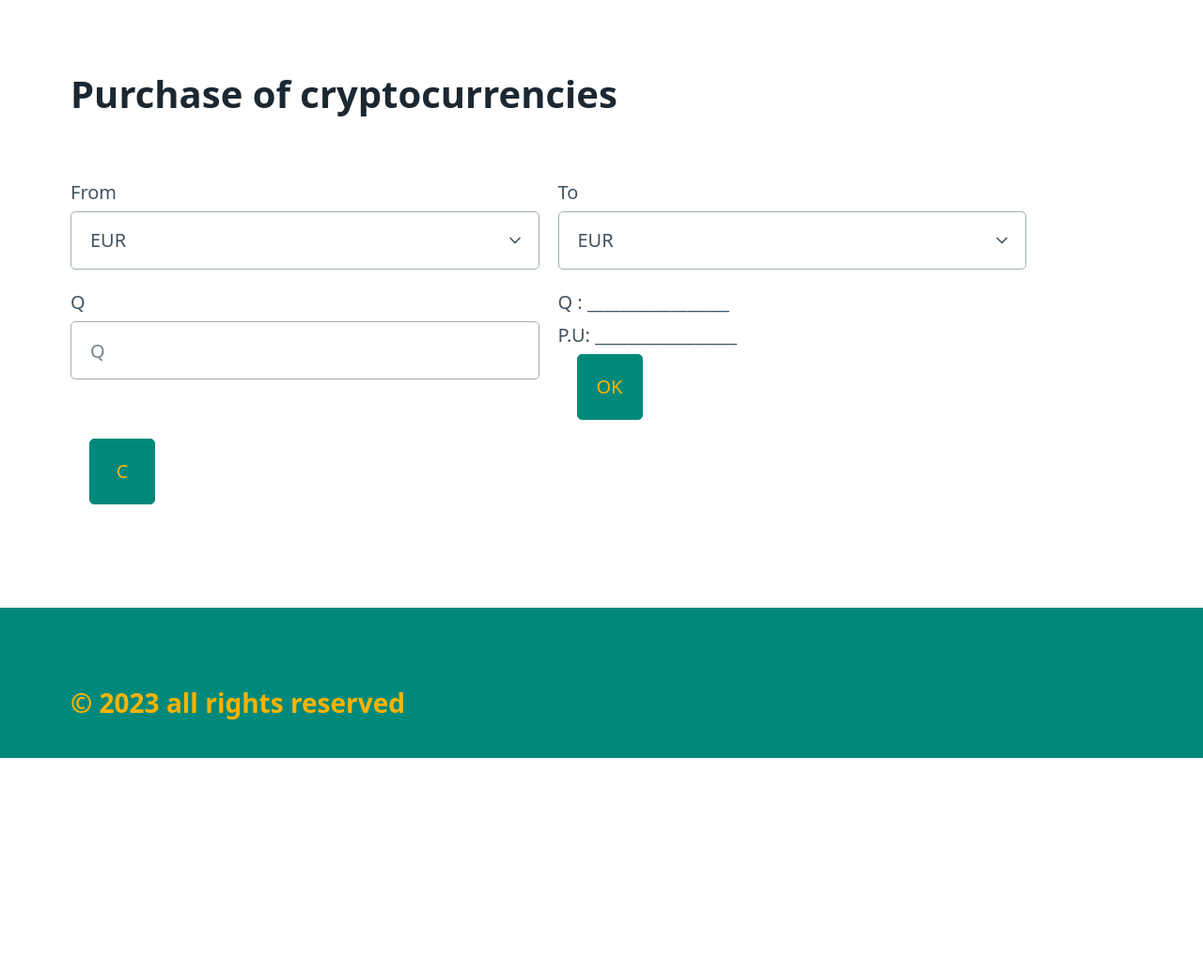
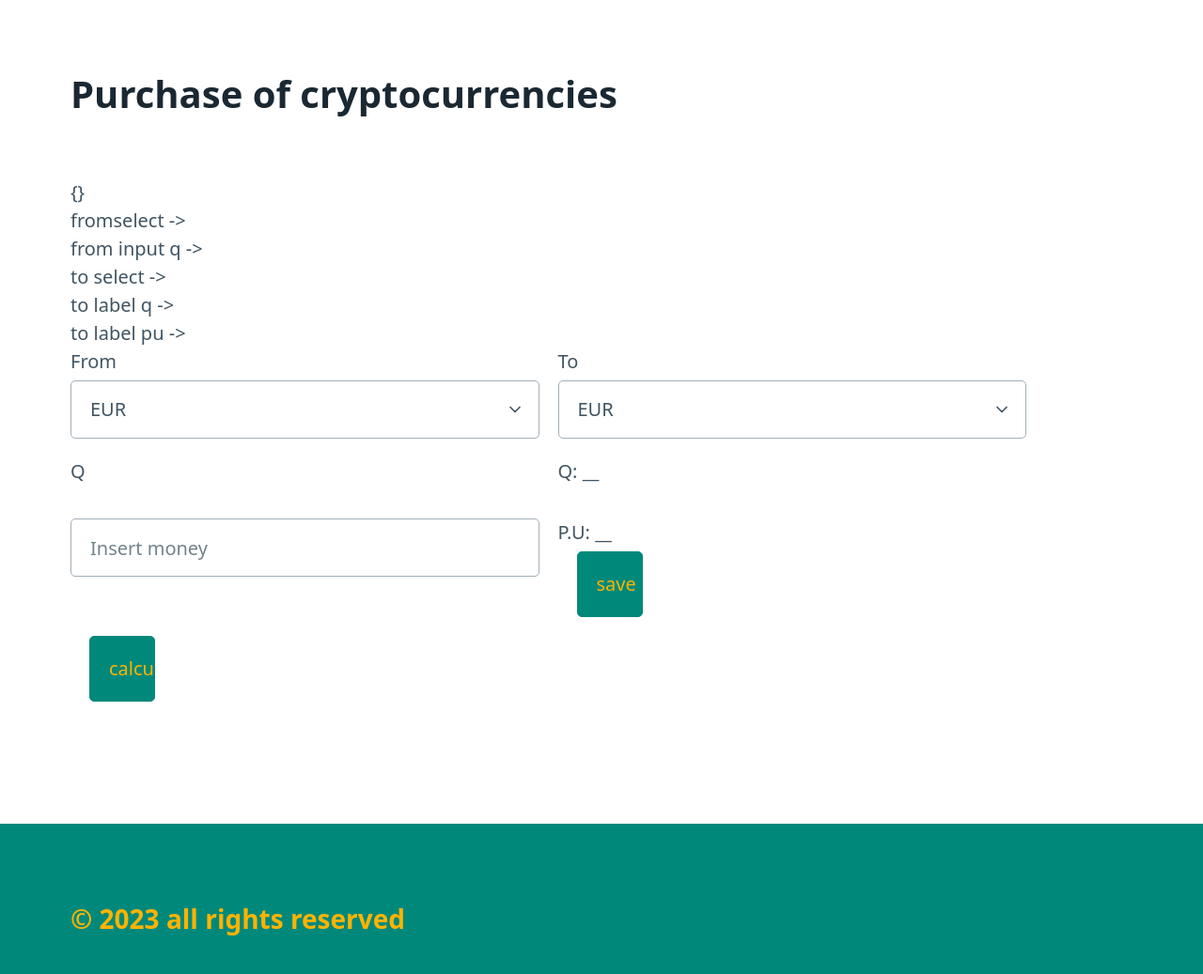
Before and after one commit to AhsokaTa/Cryptocurrency-movement, a Flask app: page /purchase in a window 1280 px wide. Shown: the part 160-1197 px from the top of the page at 94% size. Before the commit the page ends 967 px from the top, so only its background shows below. Run offline with Flask 3, Linux system fonts and the light colour scheme; data comes from the database, SQL or seed files in the repository; data that the repository does not hold is empty.

Commit message:
/purchase label

```diff
--- a/config.py
+++ b/config.py
@@ -1,2 +1,3 @@
 #API_key ="93D86494-DCE3-4077-A9F4-5C36C1D86E34"
-API_key ="ABB72C97-8169-406E-B987-0066905629BD"
+#API_key ="ABB72C97-8169-406E-B987-0066905629BD"
+API_key ="CE5AD4AA-AD40-4990-84DE-653810100224"
--- a/cripto_move/routes.py
+++ b/cripto_move/routes.py
@@ -1,5 +1,5 @@
 from cripto_move import app
-from flask import render_template
+from flask import render_template, request
 from cripto_move.models import *
 from cripto_move.database import *
 from config import API_key
@@ -41,18 +41,46 @@
         return render_template("index.html", reg=register)
     #return jsonify()
 
-@app.route("/purchase", methods=["GET", "POST"])
+@app.route("/purchase", methods=["GET","POST"])
 def purchase():
     #consulta de api
 
     cryptocurrencies = CoinApiIO(crypt_dic)
+
     rate = cryptocurrencies.crytocurrenciesValue("BTC",API_key)
-
+    """
     register = select_all()
     if not register:
         return render_template("purchase.html", all_cryp = all_crypt)
     else :
         return render_template("purchase.html", all_cryp = all_crypt, reg=register,rat=rate)
+    """
+
+    rate = cryptocurrencies.crytocurrenciesValue("BTC" , API_key)
+
+    register = select_all()
+    respuesta= {}
+
+    if request.method == "GET":
+        return render_template ("purchase.html", all_cryp = all_crypt, reg=register, rat=rate, resp_request = respuesta)
+    else :
+        if request.form['button'] == 'calculate' :
+            q = 000.75666
+            pu = float (request.form['from_input_q'])/q
+
+            respuesta = {
+                'from_select':q,
+                'from_input_q': request.form['from_input_q'],
+                'to_select': request.form['to_select'] ,
+                #'to_labl_q': request.form['to_labl_q'],
+                'to_label_pu':pu
+            }
+            return render_template('purchase.html',resp_request = respuesta)
+        else :
+            return "guardar en base de datos sqlite"
+
+
+
 
 @app.route("/status")
 def status():
--- a/cripto_move/templates/index.html
+++ b/cripto_move/templates/index.html
@@ -23,7 +23,7 @@
                 <td>{{item.cantidad_from}}</td>
                 <td>{{item.moneda_to}}</td>
                 <td>{{item.cantidad_to}}</td>
-                <td>{{item.PU}}</td>
+                <td>{{item.cantidad_from / item.cantidad_to}}</td>
             </tr>
         {% endfor %}
         </tbody>
--- a/cripto_move/templates/purchase.html
+++ b/cripto_move/templates/purchase.html
@@ -2,42 +2,48 @@
 {% block pageBase %}
 
 <h1>Purchase of cryptocurrencies</h1>
-{{rat}}
+{{resp_request}}
+<br>fromselect   -> {{resp_request.from_select}}
+<br>from input q -> {{resp_request.from_input_q}}
+<br>to select    -> {{resp_request.to_select}}
+<br>to label q   -> {{resp_request.to_labl_q}}
+<br>to label pu  -> {{resp_request.to_label_pu}} <br>
+
 <div style="display: flex; justify-content: space-between;">
     <div style="width: 90%;">
-      <form action="/form1">
-
+        <form action="/purchase" method="POST">
             <div class="grid">
                 <div>
                     <label for="from">From</label>
-            <select id="from_to" name="from_to" required>
+                    <select name="from_select" value="{{resp_request.from_select}}">
                         <option value="0">EUR</option>
                         {% if exist %}
                             {% for item in reg %}
-                    <option value="{{item.id}}">{{item.moneda_from}}</option>
+                                <option value="{{ item.id }}">{{ item.moneda_from }}</option>
                             {% endfor %}
                         {% endif %}
-
                     </select>
-            <label for="q" > Q  <br>
-            <input type="text" id="q" name="q" placeholder="Q" required>
-            </label>
+                    <label for="q">Q</label><br>
+                    <input type="text" name="from_input_q" value="{{resp_request.from_input_q}}" placeholder="Insert money" required>
                 </div>
                 <div>
                     <label for="to">To</label>
-            <select id="to" name="to" required>
+                    <select name="to_select" value="{{resp_request.to_select}}" required>
                         {% for item in all_cryp %}
-                <option value="{{item.id}}">{{item.name}}</option>
+                            <option value="{{ item.name }}">{{ item.name }}</option>
                         {% endfor %}
                     </select>
-              <div> <label for="Q_to">  Q :  _________________ </label></div>
-              <div> <label for="PU">   P.U: _________________ </label></div>
-              <div>  <button style="margin-left: 20px; width: 70px; height: 70px;">OK</button>  </div>
+                    <br>
+
+                    Q: __<label name="to_labl_q" value="{{resp_request.to_labl_q}}"></label><br>
+                    P.U: __<div><label  name="to_label_pu" value="{{resp_request.to_label_pu}}"></label></div>
+
+                    <div><input type="submit" name="button" value="save" style="margin-left: 20px; width: 70px; height: 70px;"></div>
                 </div>
             </div>
-            <button style="margin-left: 20px; width: 70px; height: 70px;">C</button>
+            <input type="submit" name="button" value="calculate" style="margin-left: 20px; width: 70px; height: 70px;">
+        </form>
     </div>
-    </form>
 </div>
 
 {% endblock %}
```
Lines whose indentation alone changed are shown as unchanged.
